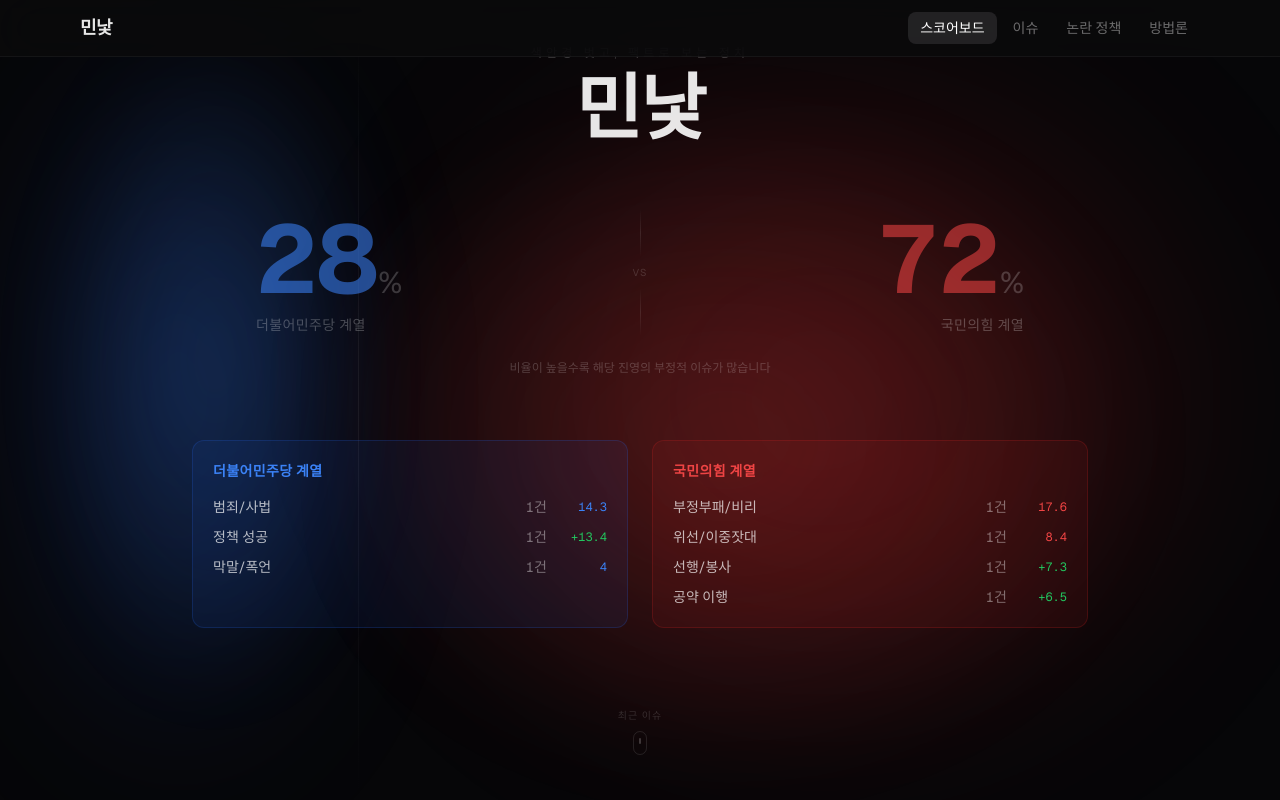
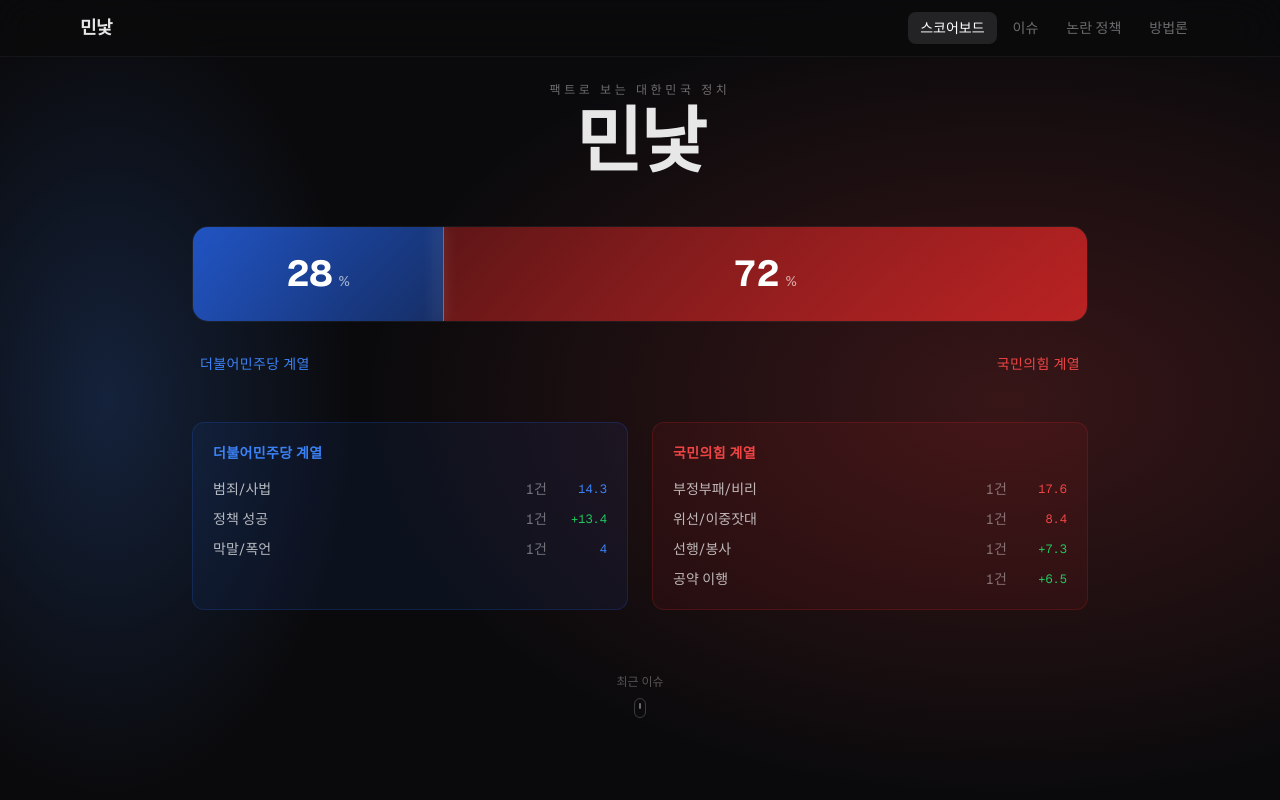
Before and after one commit to ijbmsm/minnat, a Next.js app: page / in a window 1280 px wide. Shown: the top 800 px of the page. Built offline with nearby package versions, Linux system fonts and the light colour scheme.

Commit message:
Revert "debug: checkout 검증 로그 추가"
This reverts commit bf514d5e3971a1a5e87f757d67bf31f2679e5c64.

```diff
--- a/src/components/split-screen.tsx
+++ b/src/components/split-screen.tsx
@@ -2,9 +2,10 @@
 
 import { motion, useSpring, useTransform } from "framer-motion";
 import { useEffect, useState } from "react";
-import type { ScoreResult, Issue } from "@/types";
+import type { ScoreResult } from "@/types";
 import { CAMP_COLORS } from "@/lib/constants";
 import { CategorySummary } from "./category-summary";
+import type { Issue } from "@/types";
 
 interface SplitScreenProps {
   score: ScoreResult;
@@ -18,10 +19,9 @@
     setMounted(true);
   }, []);
 
-  const springPct = useSpring(50, { stiffness: 30, damping: 18 });
+  const springPct = useSpring(50, { stiffness: 40, damping: 20 });
   const blueWidth = useTransform(springPct, (v) => `${v}%`);
   const redWidth = useTransform(springPct, (v) => `${100 - v}%`);
-  const dividerLeft = useTransform(springPct, (v) => `${v}%`);
 
   useEffect(() => {
     if (mounted) {
@@ -33,142 +33,130 @@
   const redIssues = issues.filter((i) => i.camp === "red");
 
   return (
-    <section className="relative min-h-[100dvh] w-full overflow-hidden bg-[#060608]">
-      {/* ── 배경 분위기 레이어 ── */}
+    <section className="relative min-h-[100dvh] w-full overflow-hidden bg-[#0a0a0c]">
+      {/* 배경 글로우 */}
       <div className="pointer-events-none absolute inset-0">
-        {/* 파랑 — 좌측 배경 (비율만큼 영역 차지) */}
         <motion.div
           className="absolute left-0 top-0 h-full"
           style={{ width: blueWidth }}
         >
           <div
-            className="absolute inset-0 blur-[80px]"
+            className="absolute inset-0 opacity-20"
             style={{
-              background: `radial-gradient(ellipse at 50% 50%, ${CAMP_COLORS.blue.primary}45, transparent 70%)`,
-            }}
-          />
-          <div
-            className="absolute inset-0 blur-[40px]"
-            style={{
-              background: `radial-gradient(ellipse at 60% 45%, ${CAMP_COLORS.blue.glow}30, transparent 55%)`,
+              background: `radial-gradient(ellipse at 30% 50%, ${CAMP_COLORS.blue.glow}, transparent 70%)`,
             }}
           />
         </motion.div>
-
-        {/* 빨강 — 우측 배경 (비율만큼 영역 차지) */}
         <motion.div
           className="absolute right-0 top-0 h-full"
           style={{ width: redWidth }}
         >
           <div
-            className="absolute inset-0 blur-[80px]"
+            className="absolute inset-0 opacity-20"
             style={{
-              background: `radial-gradient(ellipse at 50% 50%, ${CAMP_COLORS.red.primary}45, transparent 70%)`,
-            }}
-          />
-          <div
-            className="absolute inset-0 blur-[40px]"
-            style={{
-              background: `radial-gradient(ellipse at 40% 55%, ${CAMP_COLORS.red.glow}30, transparent 55%)`,
+              background: `radial-gradient(ellipse at 70% 50%, ${CAMP_COLORS.red.glow}, transparent 70%)`,
             }}
           />
         </motion.div>
-
-        {/* 경계 — 은은한 수직 라인 */}
-        <motion.div
-          className="absolute top-0 h-full w-px"
-          style={{
-            left: dividerLeft,
-            background: "linear-gradient(to bottom, transparent, rgba(255,255,255,0.04) 30%, rgba(255,255,255,0.06) 50%, rgba(255,255,255,0.04) 70%, transparent)",
-          }}
-        />
       </div>
 
-      {/* ── 콘텐츠 ── */}
+      {/* 콘텐츠 */}
       <div className="relative z-10 flex min-h-[100dvh] flex-col items-center justify-center px-4">
-        {/* 부제 */}
-        <motion.p
-          initial={{ opacity: 0, y: -10 }}
+        {/* 타이틀 */}
+        <motion.div
+          initial={{ opacity: 0, y: -20 }}
           animate={{ opacity: 1, y: 0 }}
-          transition={{ duration: 1, delay: 0.3 }}
-          className="mb-3 text-[10px] tracking-[0.35em] text-white/25 uppercase sm:text-xs"
+          transition={{ duration: 0.8, delay: 0.2 }}
+          className="mb-2 text-center"
         >
-          색안경 벗고, 팩트로 보는 정치
-        </motion.p>
+          <p className="text-xs tracking-[0.3em] text-white/40 uppercase">
+            팩트로 보는 대한민국 정치
+          </p>
+        </motion.div>
 
-        {/* 타이틀 */}
         <motion.h1
-          initial={{ opacity: 0, y: 16 }}
+          initial={{ opacity: 0, y: 20 }}
           animate={{ opacity: 1, y: 0 }}
-          transition={{ duration: 0.8, delay: 0.5 }}
-          className="mb-16 text-center text-5xl font-bold tracking-tight text-white/90 sm:text-6xl md:text-7xl"
+          transition={{ duration: 0.8, delay: 0.4 }}
+          className="mb-12 text-center text-5xl font-bold tracking-tight text-white/90 sm:text-6xl md:text-7xl"
         >
           민낯
         </motion.h1>
 
-        {/* 퍼센티지 — 좌우로 크게 */}
+        {/* 스플릿 게이지 */}
+        <motion.div
+          initial={{ opacity: 0, scaleX: 0.8 }}
+          animate={{ opacity: 1, scaleX: 1 }}
+          transition={{ duration: 0.8, delay: 0.6 }}
+          className="relative mb-8 h-20 w-full max-w-4xl overflow-hidden rounded-2xl border border-white/5 sm:h-24"
+        >
+          {/* 파랑 영역 */}
+          <motion.div
+            className="absolute left-0 top-0 flex h-full items-center justify-center"
+            style={{ width: blueWidth }}
+          >
+            <div
+              className="absolute inset-0"
+              style={{
+                background: `linear-gradient(135deg, ${CAMP_COLORS.blue.primary}cc, ${CAMP_COLORS.blue.primary}66)`,
+              }}
+            />
+            <div className="relative z-10 flex items-baseline gap-1.5">
+              <span className="text-3xl font-bold tabular-nums text-white sm:text-4xl">
+                {score.bluePct}
+              </span>
+              <span className="text-sm font-medium text-white/60">%</span>
+            </div>
+          </motion.div>
+
+          {/* 빨강 영역 */}
+          <motion.div
+            className="absolute right-0 top-0 flex h-full items-center justify-center"
+            style={{ width: redWidth }}
+          >
+            <div
+              className="absolute inset-0"
+              style={{
+                background: `linear-gradient(135deg, ${CAMP_COLORS.red.primary}66, ${CAMP_COLORS.red.primary}cc)`,
+              }}
+            />
+            <div className="relative z-10 flex items-baseline gap-1.5">
+              <span className="text-3xl font-bold tabular-nums text-white sm:text-4xl">
+                {score.redPct}
+              </span>
+              <span className="text-sm font-medium text-white/60">%</span>
+            </div>
+          </motion.div>
+
+          {/* 경계선 */}
+          <motion.div
+            className="absolute top-0 z-20 h-full w-px bg-white/30"
+            style={{ left: blueWidth }}
+          >
+            <div className="absolute -left-1 -top-1 h-[calc(100%+8px)] w-0.5 bg-white/50 blur-sm" />
+          </motion.div>
+        </motion.div>
+
+        {/* 진영 라벨 */}
         <motion.div
           initial={{ opacity: 0 }}
           animate={{ opacity: 1 }}
-          transition={{ duration: 1, delay: 0.8 }}
-          className="mb-6 flex w-full max-w-3xl items-center justify-between"
+          transition={{ duration: 0.6, delay: 1 }}
+          className="mb-12 flex w-full max-w-4xl justify-between px-2 text-xs tracking-wide sm:text-sm"
         >
-          {/* 파랑 퍼센트 */}
-          <div className="flex flex-col items-start">
-            <span
-              className="text-6xl font-bold tabular-nums leading-none sm:text-7xl md:text-8xl"
-              style={{ color: `${CAMP_COLORS.blue.glow}90` }}
-            >
-              {score.bluePct}
-              <span className="text-2xl font-normal text-white/20 sm:text-3xl">%</span>
-            </span>
-            <span className="mt-2 text-xs tracking-wide text-white/25 sm:text-sm">
-              {CAMP_COLORS.blue.label}
-            </span>
-          </div>
-
-          {/* 중앙 구분 */}
-          <motion.div
-            initial={{ scaleY: 0 }}
-            animate={{ scaleY: 1 }}
-            transition={{ duration: 0.6, delay: 1.2 }}
-            className="flex flex-col items-center gap-2"
-          >
-            <div className="h-12 w-px bg-gradient-to-b from-transparent via-white/10 to-transparent" />
-            <span className="text-[10px] tracking-widest text-white/15 uppercase">vs</span>
-            <div className="h-12 w-px bg-gradient-to-b from-transparent via-white/10 to-transparent" />
-          </motion.div>
-
-          {/* 빨강 퍼센트 */}
-          <div className="flex flex-col items-end">
-            <span
-              className="text-6xl font-bold tabular-nums leading-none sm:text-7xl md:text-8xl"
-              style={{ color: `${CAMP_COLORS.red.glow}90` }}
-            >
-              {score.redPct}
-              <span className="text-2xl font-normal text-white/20 sm:text-3xl">%</span>
-            </span>
-            <span className="mt-2 text-xs tracking-wide text-white/25 sm:text-sm">
-              {CAMP_COLORS.red.label}
-            </span>
-          </div>
+          <span style={{ color: CAMP_COLORS.blue.glow }}>
+            {CAMP_COLORS.blue.label}
+          </span>
+          <span style={{ color: CAMP_COLORS.red.glow }}>
+            {CAMP_COLORS.red.label}
+          </span>
         </motion.div>
-
-        {/* 설명 */}
-        <motion.p
-          initial={{ opacity: 0 }}
-          animate={{ opacity: 1 }}
-          transition={{ delay: 1.4 }}
-          className="mb-16 text-center text-xs text-white/20"
-        >
-          비율이 높을수록 해당 진영의 부정적 이슈가 많습니다
-        </motion.p>
 
         {/* 카테고리 요약 */}
         <motion.div
-          initial={{ opacity: 0, y: 24 }}
+          initial={{ opacity: 0, y: 30 }}
           animate={{ opacity: 1, y: 0 }}
-          transition={{ duration: 0.8, delay: 1.6 }}
+          transition={{ duration: 0.8, delay: 1.2 }}
           className="grid w-full max-w-4xl grid-cols-1 gap-6 sm:grid-cols-2"
         >
           <CategorySummary camp="blue" issues={blueIssues} />
@@ -179,21 +167,19 @@
         <motion.div
           initial={{ opacity: 0 }}
           animate={{ opacity: 1 }}
-          transition={{ delay: 2.2 }}
-          className="mt-20 flex flex-col items-center gap-2"
+          transition={{ delay: 2 }}
+          className="mt-16 flex flex-col items-center gap-2"
         >
-          <span className="text-[10px] tracking-widest text-white/15 uppercase">
-            최근 이슈
-          </span>
+          <span className="text-xs text-white/30">최근 이슈</span>
           <motion.div
-            animate={{ y: [0, 5, 0] }}
-            transition={{ duration: 2, repeat: Infinity, ease: "easeInOut" }}
-            className="h-6 w-3.5 rounded-full border border-white/10"
+            animate={{ y: [0, 6, 0] }}
+            transition={{ duration: 1.5, repeat: Infinity }}
+            className="h-5 w-3 rounded-full border border-white/20"
           >
             <motion.div
-              animate={{ y: [2, 10, 2] }}
-              transition={{ duration: 2, repeat: Infinity, ease: "easeInOut" }}
-              className="mx-auto mt-1 h-1.5 w-0.5 rounded-full bg-white/20"
+              animate={{ y: [0, 8, 0] }}
+              transition={{ duration: 1.5, repeat: Infinity }}
+              className="mx-auto mt-1 h-1.5 w-0.5 rounded-full bg-white/40"
             />
           </motion.div>
         </motion.div>
```
